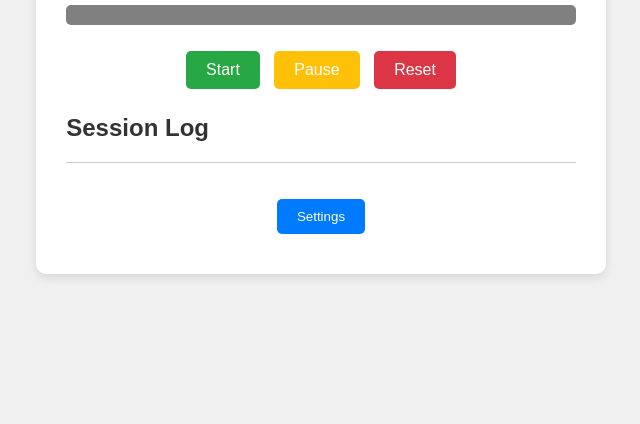
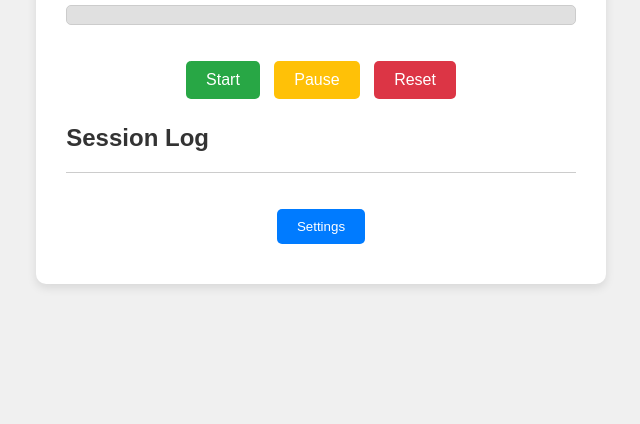
Before and after one commit to esair2515/Study_Timer, a plain HTML site: page index.html in a window 1280 px wide. Shown: the part 376-800 px from the top of the page, without its empty margins (319-959 px from the left). Drawn offline with Linux system fonts and the light colour scheme.

Commit message:
Update styles.css

```diff
--- a/styles.css
+++ b/styles.css
@@ -77,7 +77,24 @@ h1 {
     width: 100%;
     height: 20px;
     border-radius: 5px;
-    overflow: hidden;
+    background-color: #e0e0e0;
+    border: 1px solid #ccc;
+    margin: 10px 0;
+}
+
+#progressBar::-webkit-progress-bar {
+    background-color: #e0e0e0;
+    border-radius: 5px;
+}
+
+#progressBar::-webkit-progress-value {
+    background-color: #007bff;
+    border-radius: 5px;
+}
+
+#progressBar::-moz-progress-bar {
+    background-color: #007bff;
+    border-radius: 5px;
 }
 
 #logContainer {
@@ -137,6 +154,9 @@ h1 {
     width: 80%;
     max-width: 500px;
     border-radius: 10px;
+    display: flex;
+    flex-direction: column;
+    align-items: center;
 }
 
 .closeBtn {
```
